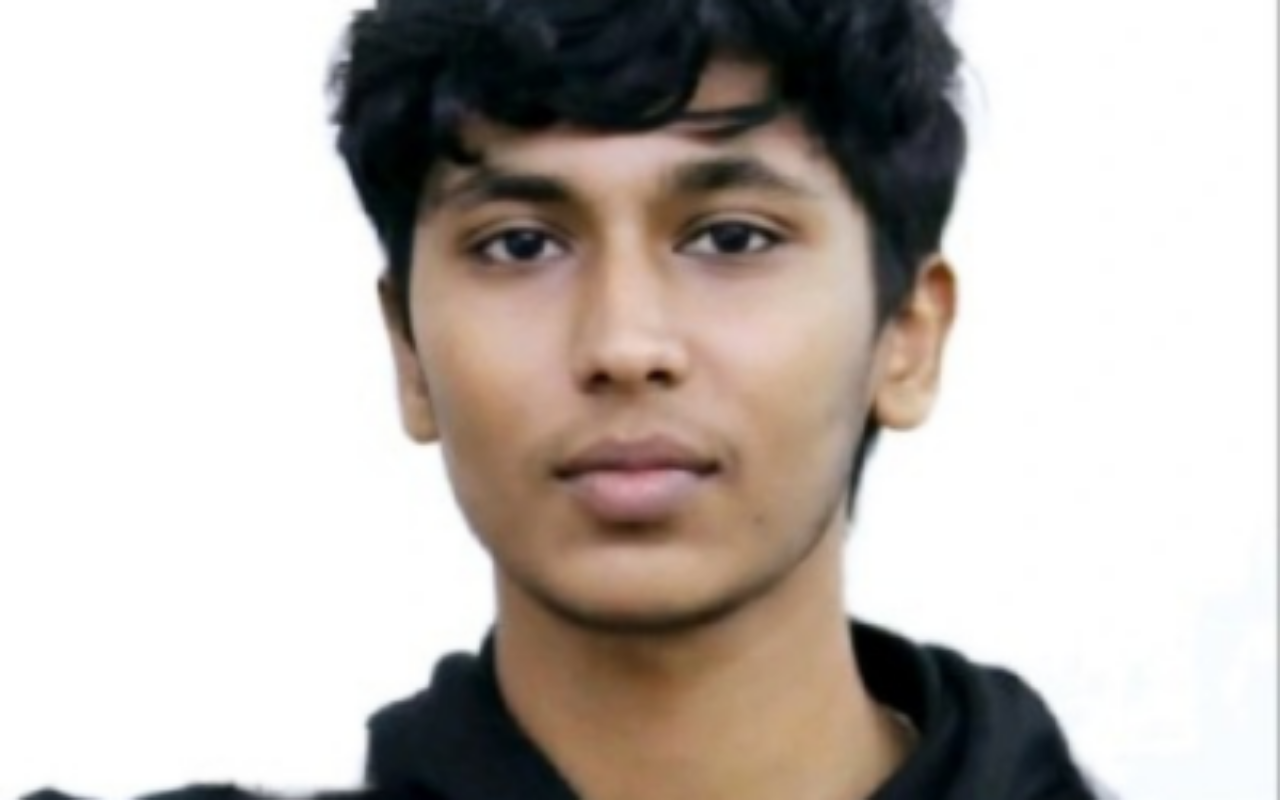
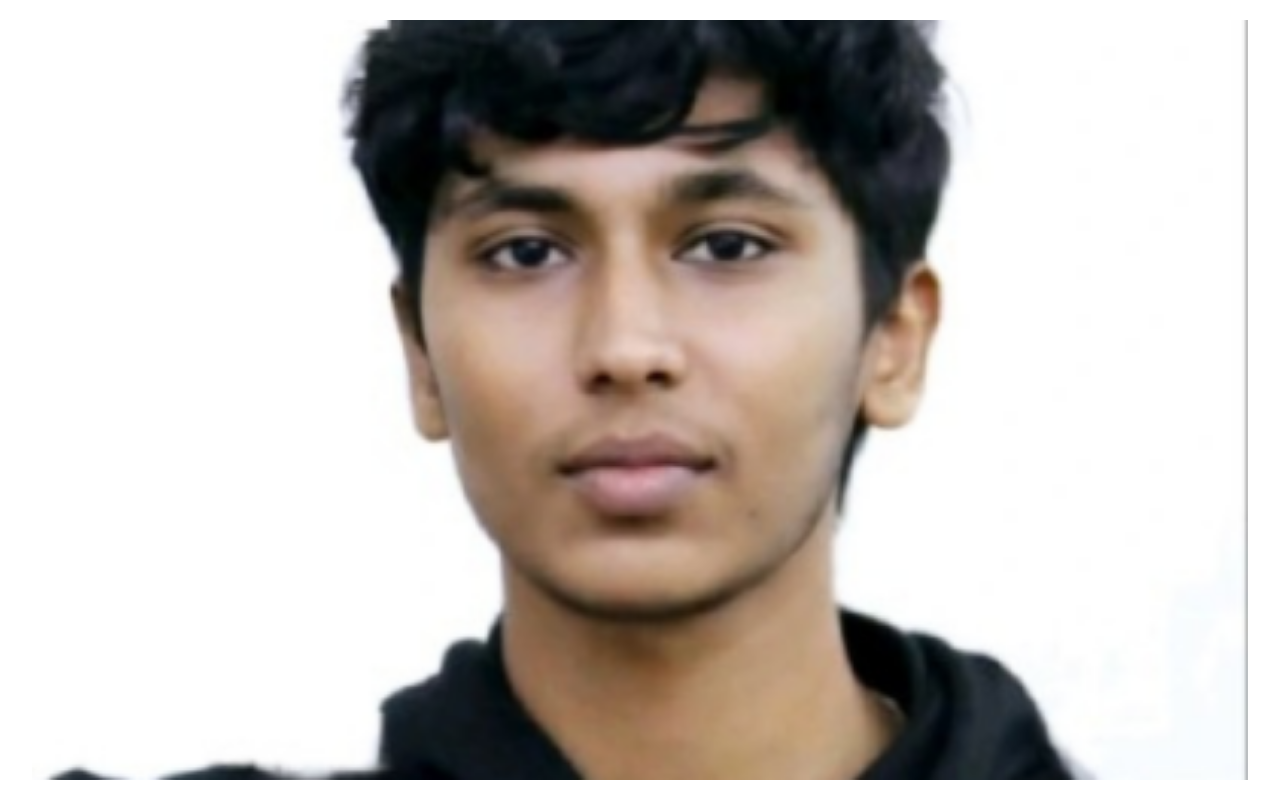
Before and after one commit to janeeshgithub/Image, a plain HTML site: page index.html in a window 1280 px wide. Drawn offline with Linux system fonts and the light colour scheme.

Commit message:
Update index.html

```diff
--- a/index.html
+++ b/index.html
@@ -23,6 +23,8 @@
         width: 100%;
         height: 100%;
         display: block;
+        transform: scale(0.95); /* Slight zoom out */
+        transform-origin: center;
       }
     </style>
   </head>
```
